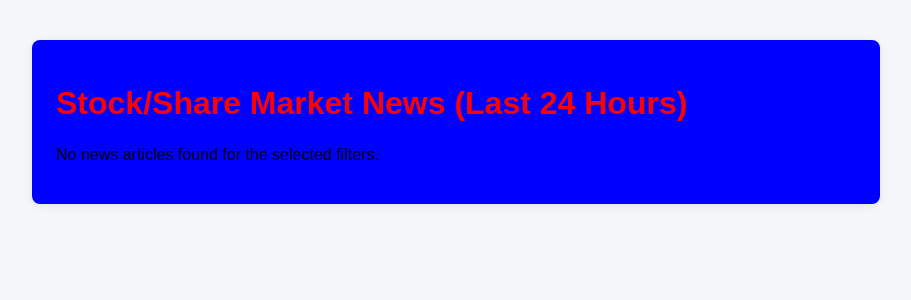
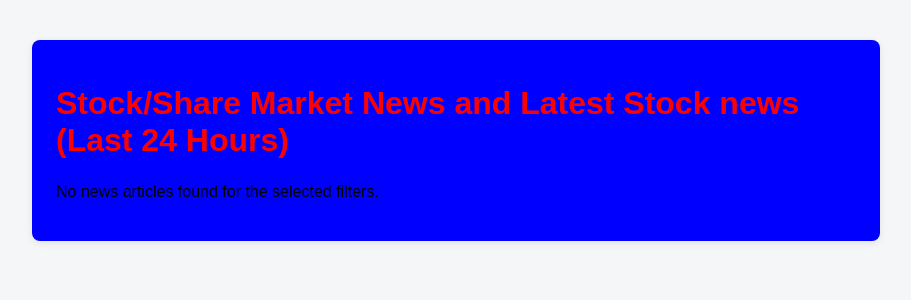
Before and after one commit to nagesh7588/Stock-News, a Flask app: page / in a window 1280 px wide. Shown: the top 300 px of the page, without its empty margins (184-1095 px from the left). Run offline with Flask 3, Linux system fonts and the light colour scheme; data that the repository does not hold is empty.

Commit message:
container changes

```diff
--- a/Stock/templates/index.html
+++ b/Stock/templates/index.html
@@ -8,7 +8,7 @@
 </head>
 <body>
     <div class="container">
-        <h1>Stock/Share Market News (Last 24 Hours)</h1>
+        <h1>Stock/Share Market News and Latest Stock news  (Last 24 Hours)</h1>
         {% if error %}
             <div class="error">Error: {{ error }}</div>
         {% endif %}
```
